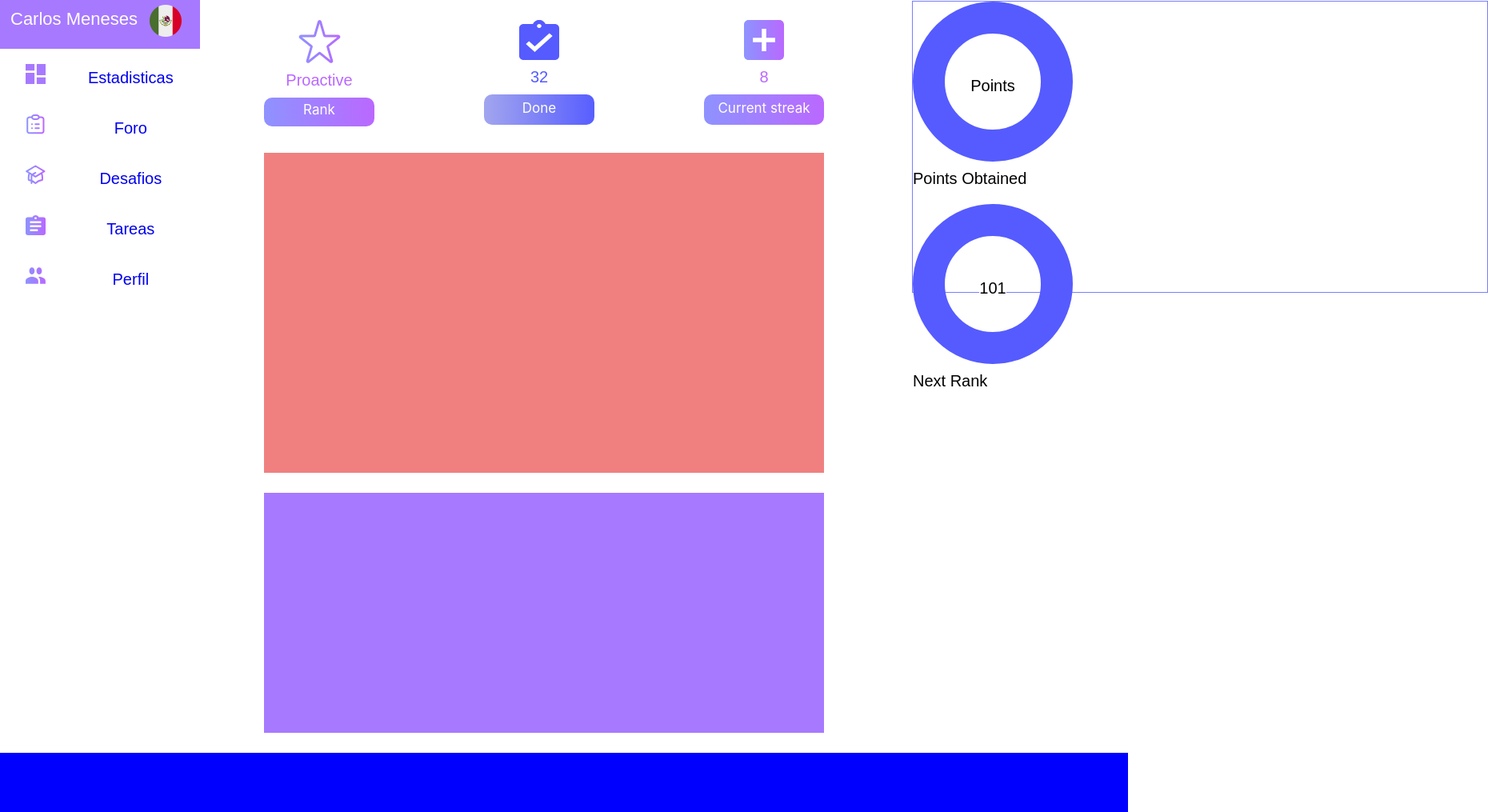
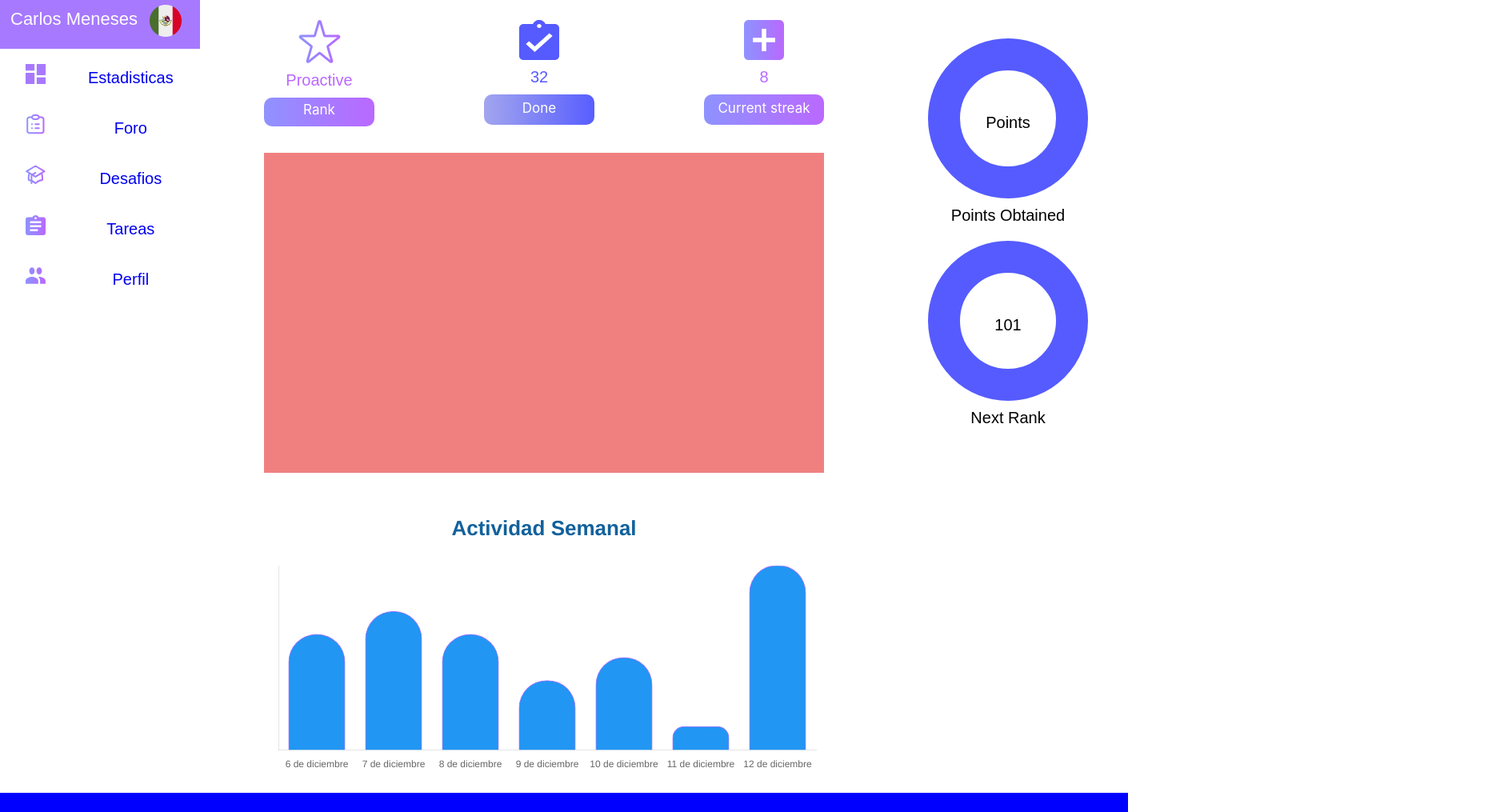
Before and after one commit to Platzi-Master-C8/MF-Challenges-, a React app: page / in a window 1280 px wide. Shown: the part 89-1104 px from the top of the page at 80% size, 1860 px wide, since content can reach past the window. Built offline with nearby package versions, Linux system fonts and the light colour scheme.

Commit message:
Including Graph-User to GridContainer

```diff
--- a/src/components/container/Container.jsx
+++ b/src/components/container/Container.jsx
@@ -3,6 +3,7 @@ import System from "../systempoint/System";
 import Header from "../header/Header";
 import Navbar from "../navbar/Navbar";
 import StreakAndRank from "../StreakAndRank/StreakAndRank";
+import UserGraph from "../user-graph/user-graph";
 
 const Container = () => {
     return (
@@ -19,9 +20,15 @@ const Container = () => {
             <div className="item-system">
                 <System />
             </div>
-            <div className="item-achievements"></div>
-            <div className="item-graph"></div>
-            <div className="item-footer"></div>
+            <div className="item-achievements">
+
+            </div>
+            <div className="item-graph">
+                <UserGraph />
+            </div>
+            <div className="item-footer">
+
+            </div>
         </div>
     )
 }
--- a/src/components/container/_Container.scss
+++ b/src/components/container/_Container.scss
@@ -3,7 +3,7 @@
     height: 100vh;
     display: grid;
     grid-template-columns: 250px 80px 700px 80px 300px auto;
-    grid-template-rows: 80px 200px 400px 25px 300px 25px 80px;
+    grid-template-rows: 80px 200px 400px 25px 350px 25px 80px;
     grid-template-areas:
     " header header header header header header"
     " navbar .  minicards . systemp ."
@@ -28,7 +28,6 @@
     align-self: center;
 }
 
-
 .item-system {
     grid-area: systemp;
 }
@@ -40,7 +39,6 @@
 
 .item-graph {
     grid-area: graph;
-    background-color: $colorIcon;
 }
 
 .item-footer {
--- a/src/components/systempoint/System.jsx
+++ b/src/components/systempoint/System.jsx
@@ -1,4 +1,4 @@
-import React, { Component } from 'react'
+import React from 'react';
 
 const System = () =>{
         return (
--- a/src/components/user-graph/user-graph.jsx
+++ b/src/components/user-graph/user-graph.jsx
@@ -1,6 +1,5 @@
 import React from 'react';
-
-import {Chart as ChartJS,} from 'chart.js/auto';//no borrar XD
+import {Chart as ChartJS,} from 'chart.js/auto';
 import { Bar } from 'react-chartjs-2';
 import data from '../../../data.json';
 
@@ -8,8 +7,8 @@ const {activity} = data;
 
 const UserGraph = () => {
   return (
-    <div className='container'>
-      <Bar className='container-graph'
+    <div className='container-graph'>
+      <Bar className='graph'
         data={{
           labels: activity.map(item => new Intl.DateTimeFormat('es-MX', {month: 'long', day: 'numeric'}).format(new Date(item.day))),
             datasets: [
@@ -47,14 +46,14 @@ const UserGraph = () => {
               backgroundColor: 'rgba(85, 91, 255, 1)',
               position: 'average',
               titleFont: {
-                size:20,
+                size: 20,
               },
               titleAlign: 'center',
               displayColors: false,
               bodyFont: {
                 size:20,
               },
-              padding:10,
+              padding: 10,
             },
           },
           elements: {
--- a/src/components/user-graph/user-graph.scss
+++ b/src/components/user-graph/user-graph.scss
@@ -1,9 +1,4 @@
-.container {
-  width: 720px;
-  height: 365px;
-  display: inline-block;
-  position: relative;
-  border: 1px solid rgba(85, 91, 255, 0.79);
-  left: 30px;
-  top: 10px
+.container-graph {
+  width: 700px;
+  height: 350px;
 }
--- a/src/styles/_App.scss
+++ b/src/styles/_App.scss
@@ -42,4 +42,4 @@ $colorHover: rgba(85, 91, 255, 0.79);
 @import '../components/navbar/Navbar.scss';
 @import '../components/container/Container.scss';
 @import '../components/StreakAndRank/StreakAndRank.scss';
-@import '../components/user-graph/user-graph.scss'
+@import '../components/user-graph/user-graph.scss';
```
Also changed, not shown: src/components/grid-container/Container.jsx (deleted, +0 -15 lines), 3 other files (tests, documents, lock files or other folders).
